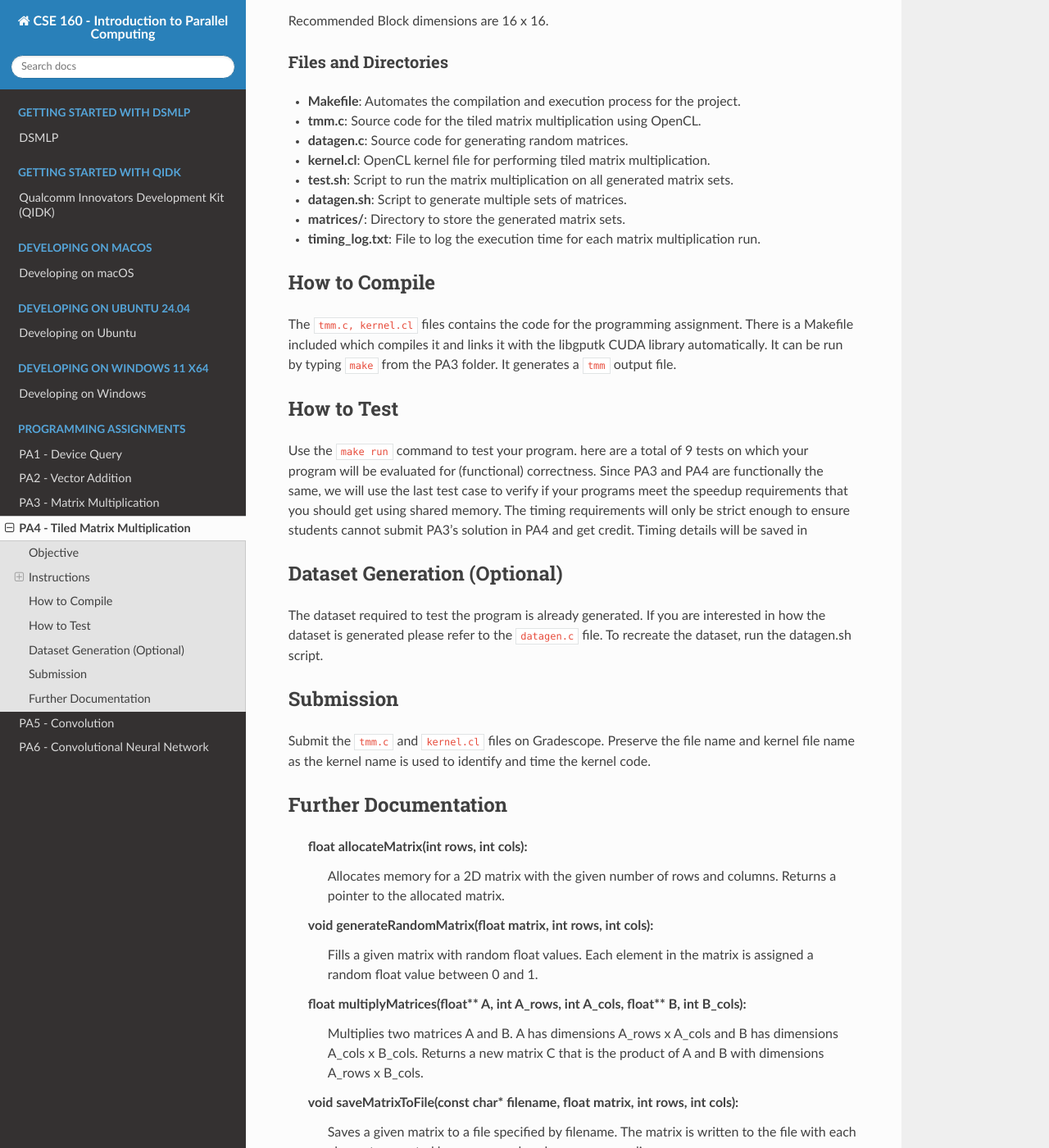
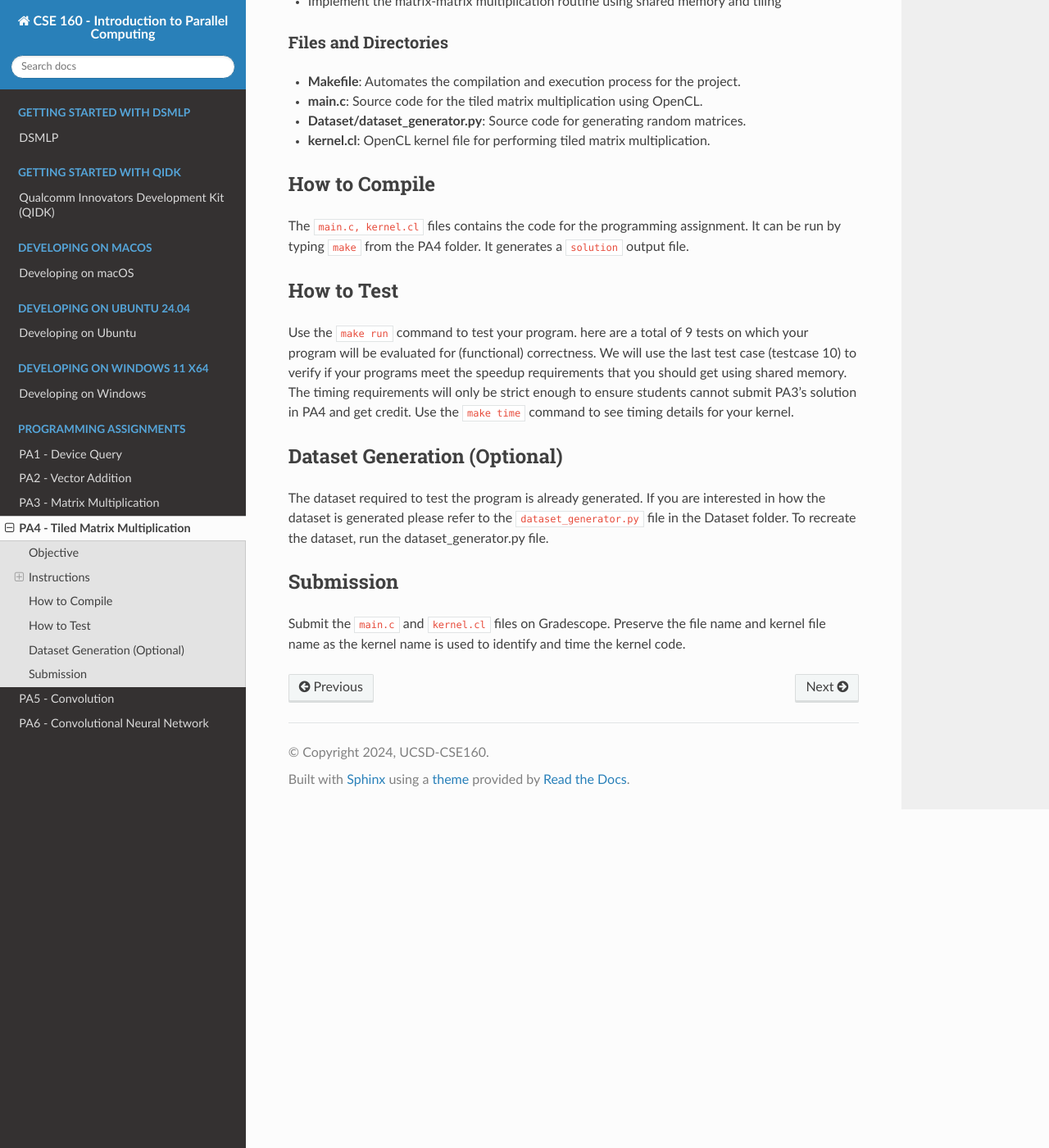
Before and after one commit to KastnerRG/cse160-docs, a Sphinx documentation site: the page built from docs/source/PA4.rst, in a window 1280 px wide and 1400 px high, scrolled down 546 px. Shown: the whole window at 82% size. Built offline with Sphinx 7.4.7 and the Read the Docs theme 3.1.0, drawn with Linux system fonts in a browser that asks for light colours; formulas are drawn with MathJax 3; some of the changed text lies outside the part shown.

Commit message:
Updated PA4 writeup to WI25

```diff
--- a/docs/source/PA4.rst
+++ b/docs/source/PA4.rst
@@ -18,60 +18,61 @@ Edit the code in the code tab to perform the following:
 * Deallocate device memory
 * Implement the matrix-matrix multiplication routine using shared memory and tiling
 
-Recommended Block dimensions are 16 x 16.
+.. Recommended Block dimensions are 16 x 16.
 
 Files and Directories
 ---------------------
 
 - **Makefile**: Automates the compilation and execution process for the project.
-- **tmm.c**: Source code for the tiled matrix multiplication using OpenCL.
-- **datagen.c**: Source code for generating random matrices.
+- **main.c**: Source code for the tiled matrix multiplication using OpenCL.
+- **Dataset/dataset_generator.py**: Source code for generating random matrices.
 - **kernel.cl**: OpenCL kernel file for performing tiled matrix multiplication.
-- **test.sh**: Script to run the matrix multiplication on all generated matrix sets.
-- **datagen.sh**: Script to generate multiple sets of matrices.
-- **matrices/**: Directory to store the generated matrix sets.
-- **timing_log.txt**: File to log the execution time for each matrix multiplication run.
+
+.. - **test.sh**: Script to run the matrix multiplication on all generated matrix sets.
+.. - **datagen.sh**: Script to generate multiple sets of matrices.
+.. - **matrices/**: Directory to store the generated matrix sets.
+.. - **timing_log.txt**: File to log the execution time for each matrix multiplication run.
 
 How to Compile
 ^^^^^^^^^^^^^^
-The :code:`tmm.c, kernel.cl` files contains the code for the programming assignment. There is a Makefile included which compiles it and links it with the libgputk CUDA library automatically. It can be run by typing :code:`make` from the PA3 folder. It generates a :code:`tmm` output file.
+The :code:`main.c, kernel.cl` files contains the code for the programming assignment. It can be run by typing :code:`make` from the PA4 folder. It generates a :code:`solution` output file.
 
 How to Test
 ^^^^^^^^^^^
-Use the :code:`make run` command to test your program. here are a total of 9 tests on which your program will be evaluated for (functional) correctness. Since PA3 and PA4 are functionally the same, we will use the last test case to verify if your programs meet the speedup requirements that you should get using shared memory. The timing requirements will only be strict enough to ensure students cannot submit PA3's solution in PA4 and get credit.
-Timing details will be saved in
+Use the :code:`make run` command to test your program. here are a total of 9 tests on which your program will be evaluated for (functional) correctness. We will use the last test case (testcase 10) to verify if your programs meet the speedup requirements that you should get using shared memory. The timing requirements will only be strict enough to ensure students cannot submit PA3's solution in PA4 and get credit.
+Use the :code:`make time` command to see timing details for your kernel.
 
 Dataset Generation (Optional)
 ^^^^^^^^^^^^^^^^^^^^^^^^^^^^^
-The dataset required to test the program is already generated. If you are interested in how the dataset is generated please refer to the :code:`datagen.c` file. To recreate the dataset, run the datagen.sh script.
+The dataset required to test the program is already generated. If you are interested in how the dataset is generated please refer to the :code:`dataset_generator.py` file in the Dataset folder. To recreate the dataset, run the dataset_generator.py file.
 
 Submission
 ^^^^^^^^^^
-Submit the :code:`tmm.c` and :code:`kernel.cl` files on Gradescope. Preserve the file name and kernel file name as the kernel name is used to identify and time the kernel code.
+Submit the :code:`main.c` and :code:`kernel.cl` files on Gradescope. Preserve the file name and kernel file name as the kernel name is used to identify and time the kernel code.
 
-Further Documentation
-^^^^^^^^^^^^^^^^^^^^^
+.. Further Documentation
+.. ^^^^^^^^^^^^^^^^^^^^^
 
-    **float** allocateMatrix(int rows, int cols):
-        Allocates memory for a 2D matrix with the given number of rows and columns.
-        Returns a pointer to the allocated matrix.
+..     **float** allocateMatrix(int rows, int cols):
+..         Allocates memory for a 2D matrix with the given number of rows and columns.
+..         Returns a pointer to the allocated matrix.
 
-    **void generateRandomMatrix(float** matrix, int rows, int cols):
-        Fills a given matrix with random float values.
-        Each element in the matrix is assigned a random float value between 0 and 1.
+..     **void generateRandomMatrix(float** matrix, int rows, int cols):
+..         Fills a given matrix with random float values.
+..         Each element in the matrix is assigned a random float value between 0 and 1.
 
-    **float** multiplyMatrices(float** A, int A_rows, int A_cols, float** B, int B_cols):
-        Multiplies two matrices A and B.
-        A has dimensions A_rows x A_cols and B has dimensions A_cols x B_cols.
-        Returns a new matrix C that is the product of A and B with dimensions A_rows x B_cols.
+..     **float** multiplyMatrices(float** A, int A_rows, int A_cols, float** B, int B_cols):
+..         Multiplies two matrices A and B.
+..         A has dimensions A_rows x A_cols and B has dimensions A_cols x B_cols.
+..         Returns a new matrix C that is the product of A and B with dimensions A_rows x B_cols.
 
-    **void saveMatrixToFile(const char* filename, float** matrix, int rows, int cols):
-        Saves a given matrix to a file specified by filename.
-        The matrix is written to the file with each element separated by a space and each row on a new line.
+..     **void saveMatrixToFile(const char* filename, float** matrix, int rows, int cols):
+..         Saves a given matrix to a file specified by filename.
+..         The matrix is written to the file with each element separated by a space and each row on a new line.
 
-    **int main(int argc, char* argv[]):
-        The entry point of the program.
-        Expects three command-line arguments representing the dimensions of the matrices: A (rows of matrix1), B (columns of matrix1 and rows of matrix2), and C (columns of matrix2).
-        Allocates and generates two random matrices of sizes A x B and B x C.
-        Multiplies these matrices and saves the result in three files: A.txt, B.txt, and C.txt.
-        Frees the allocated memory for all matrices before exiting.
+..     **int main(int argc, char* argv[]):
+..         The entry point of the program.
+..         Expects three command-line arguments representing the dimensions of the matrices: A (rows of matrix1), B (columns of matrix1 and rows of matrix2), and C (columns of matrix2).
+..         Allocates and generates two random matrices of sizes A x B and B x C.
+..         Multiplies these matrices and saves the result in three files: A.txt, B.txt, and C.txt.
+..         Frees the allocated memory for all matrices before exiting.
```
Also changed, not shown: other parts of docs/source/PA4.rst (+1 -1 lines).
